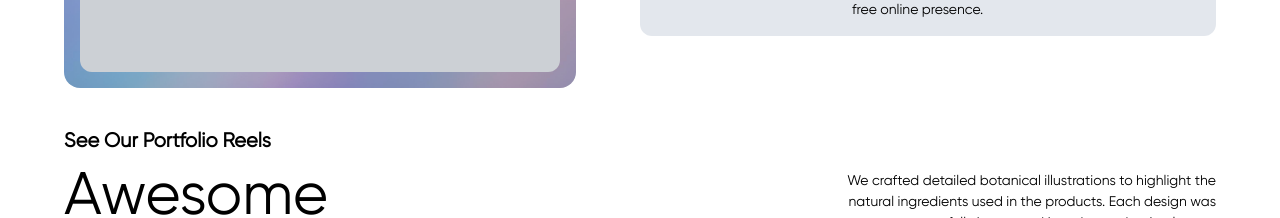
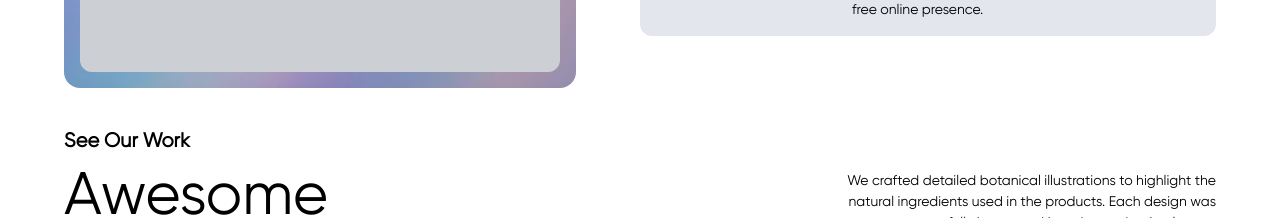
Before and after one commit to ZaidulV21/weinsightians-org, a React (Vite) app: page / in a window 1280 px wide. Shown: the part 1680-1898 px from the top of the page. Built offline with nearby package versions, Linux system fonts and the light colour scheme; the HTML template or start-up script is replaced by a standard one.

Commit message:
Refactor Page3: Update portfolio section heading to be more concise

```diff
--- a/src/components/Page3.jsx
+++ b/src/components/Page3.jsx
@@ -13,7 +13,7 @@
       <div className='w-full h-1/3 flex '>
         {/* Left Side  */}
         <div className='font-[gilroy] mt-5 w-full md:w-1/2 flex flex-col items-center md:items-start'>
-          <h1 className='text-xl font-bold'>See Our Portfolio Reels</h1>
+          <h1 className='text-xl font-bold'>See Our Work </h1>
           <h1 className='text-5xl md:text-6xl mt-3'>Awesome</h1>
          <div className='flex gap-3'>
          <img className='h-10 md:h-12' src="/circle-design.png" alt="" />
```
